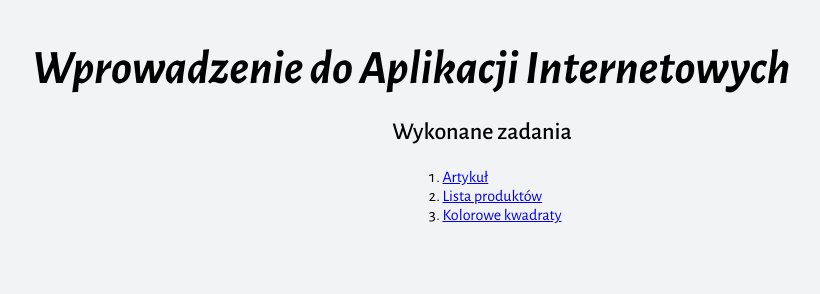
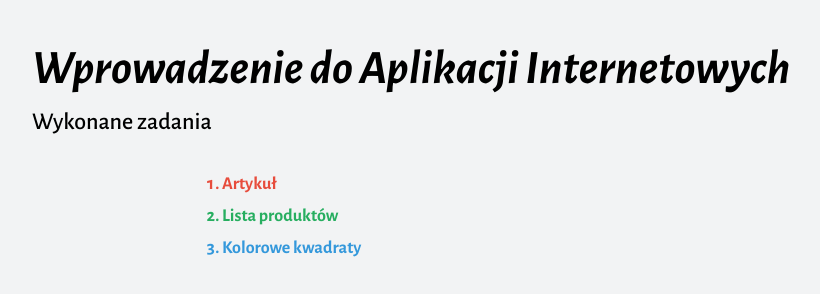
Before and after one commit to ab9st8/wdai, a plain HTML site: page lab1/index.html in a window 1280 px wide. Shown: the whole page, without its empty margins (158-978 px from the left). Drawn offline with nearby package versions, Linux system fonts and the light colour scheme.

Commit message:
lab1: final fixes

```diff
--- a/lab1/index.css
+++ b/lab1/index.css
@@ -56,3 +56,34 @@ img {
 p {
   font-size: 19px;
 }
+
+a {
+  font-weight: bold;
+  text-decoration: none;
+}
+
+a:hover {
+  text-decoration: underline;
+}
+
+a#article {
+  color: #e74c3c;
+}
+
+a#product-list {
+  color: #27ae60;
+}
+
+a#squares {
+  color: #3498db;
+}
+
+ol {
+  gap: 10px;
+  display: flex;
+  flex-direction: column;
+}
+
+li {
+  font-size: 18px;
+}
--- a/lab1/index.html
+++ b/lab1/index.html
@@ -18,14 +18,16 @@
   <body>
     <header>
       <h1>Wprowadzenie do Aplikacji Internetowych</h1>
+      <h2>Wykonane zadania</h2>
     </header>
 
-    <main>
-      <h2>Wykonane zadania</h2>
+    <main style="align-items: flex-start">
       <ol>
-        <li><a href="./article.html">Artykuł</a></li>
-        <li><a href="./product-list.html">Lista produktów</a></li>
-        <li><a href="./squares.html">Kolorowe kwadraty</a></li>
+        <a id="article" href="./article.html"><li>Artykuł</li></a>
+        <a id="product-list" href="./product-list.html"
+          ><li>Lista produktów</li></a
+        >
+        <a id="squares" href="./squares.html"><li>Kolorowe kwadraty</li></a>
       </ol>
     </main>
   </body>
--- a/lab1/squares.css
+++ b/lab1/squares.css
@@ -13,10 +13,9 @@
 }
 
 .square-container {
-  max-width: 100%;
   display: grid;
   align-items: center;
   justify-items: center;
-  grid-template-columns: 100px 100px 100px;
-  gap: min(100px, 10vw);
+  grid-template-columns: 1fr 1fr 1fr;
+  gap: 100px;
 }
```
Also changed, not shown: lab1/squares.html (+1 -2 lines), lab1/article.css (line endings or trailing spaces), lab1/product-list.css (line endings or trailing spaces).
